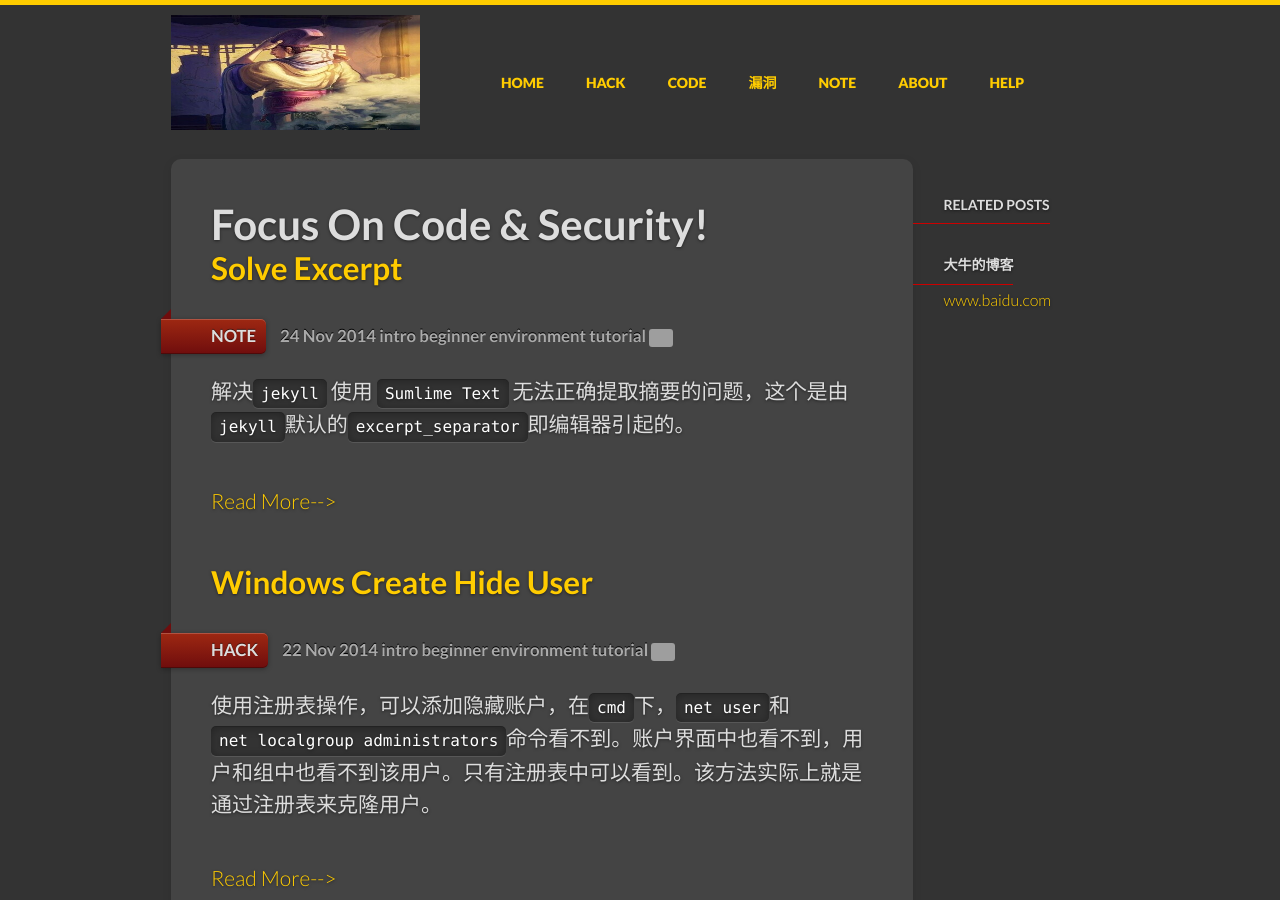
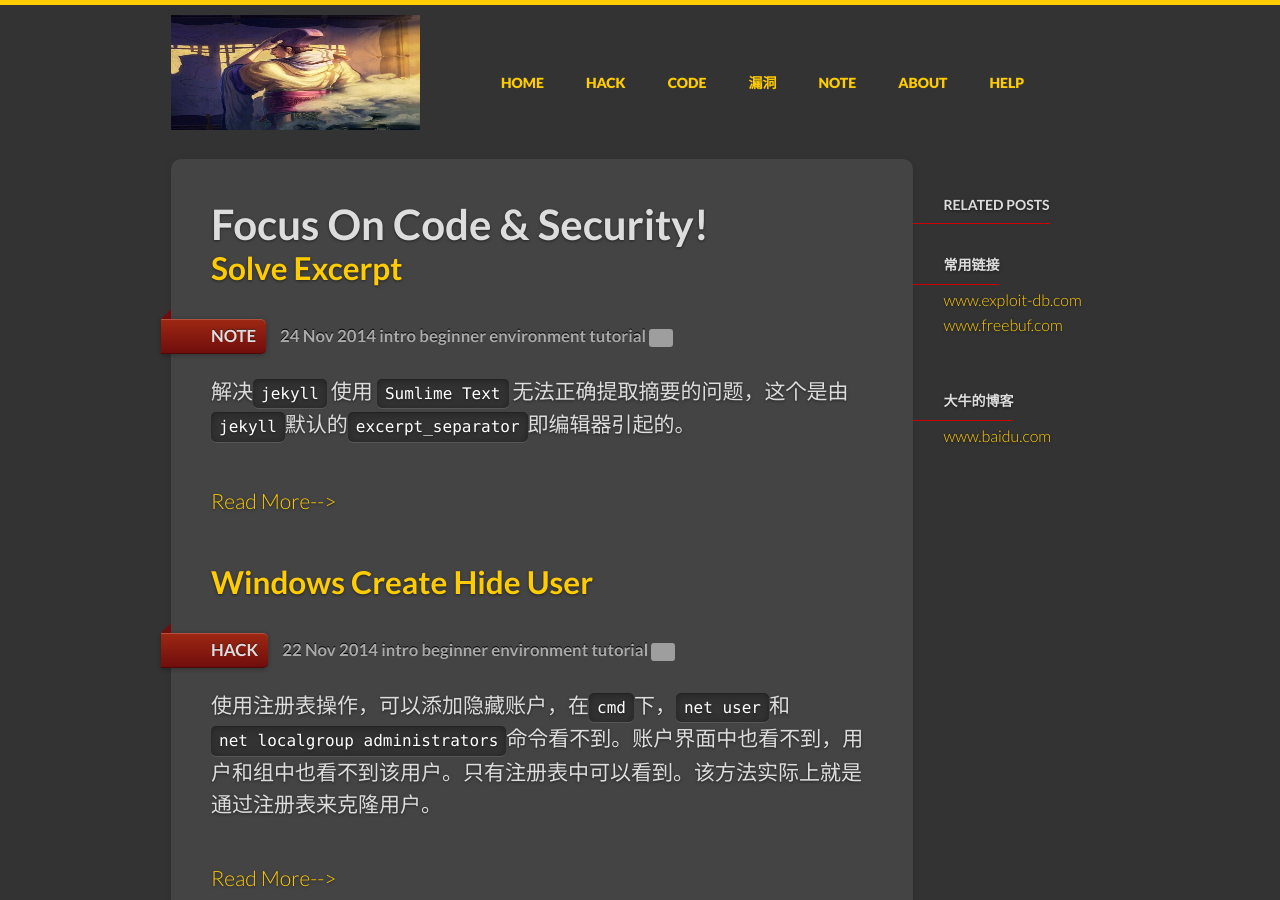
Before and after one commit to codeliker/codeliker.github.io, a Jekyll site: the page built from index.html, in a window 1280 px wide and 900 px high. Built offline with Jekyll 4.4.1, drawn with Linux system fonts in a browser that asks for light colours; the list of posts is cut into pages by our own code; comment, search, counter and statistics services are not loaded; grey boxes are pictures that could not be loaded.

Commit message:
Add Links

```diff
--- a/_includes/docs_contents.html
+++ b/_includes/docs_contents.html
@@ -7,6 +7,15 @@
 	</li>
 	{% endfor %}
 
+
+  <br><br>
+
+    <h4>常用链接</h4>
+    <li>
+      <a href="http://www.exploit-db.com">www.exploit-db.com</a>
+      <a href="http://www.freebuf.com">www.freebuf.com</a>
+    </li>
+
 	<br><br>
 
     <h4>大牛的博客</h4>
```
